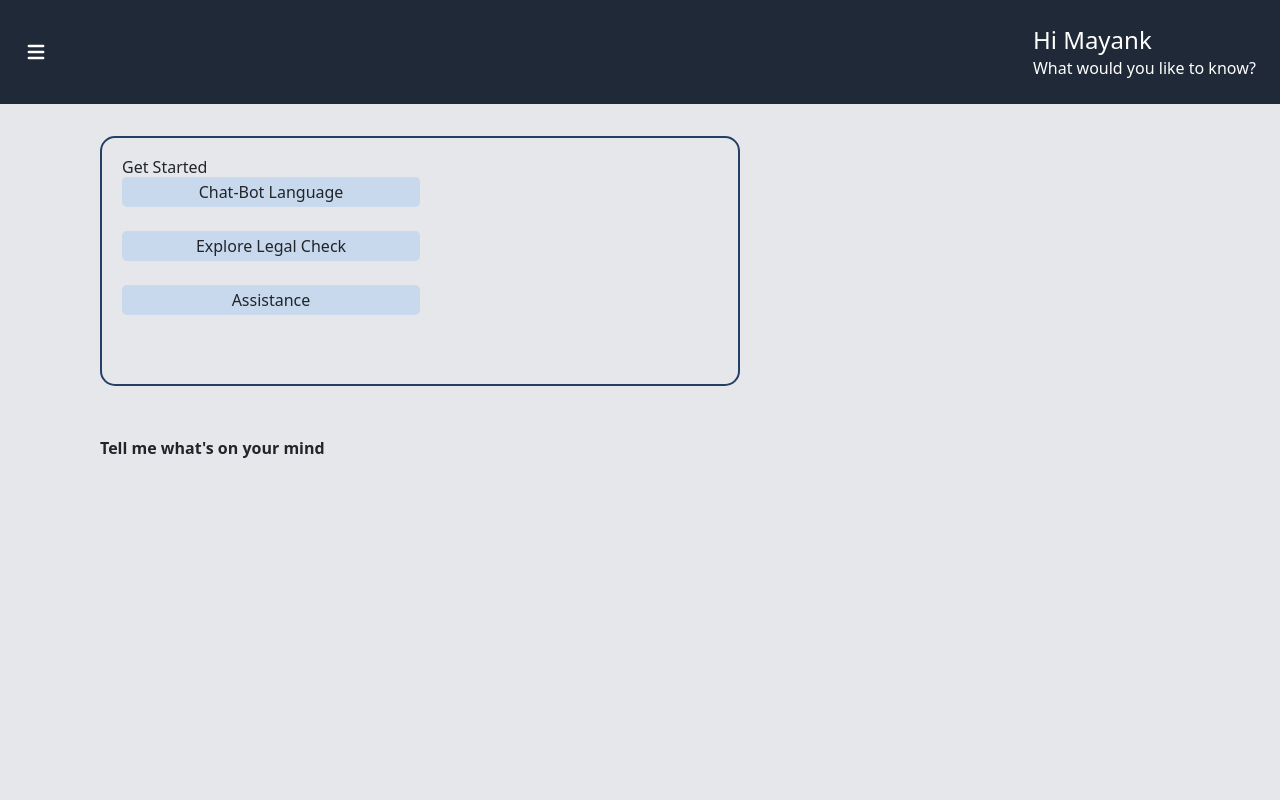
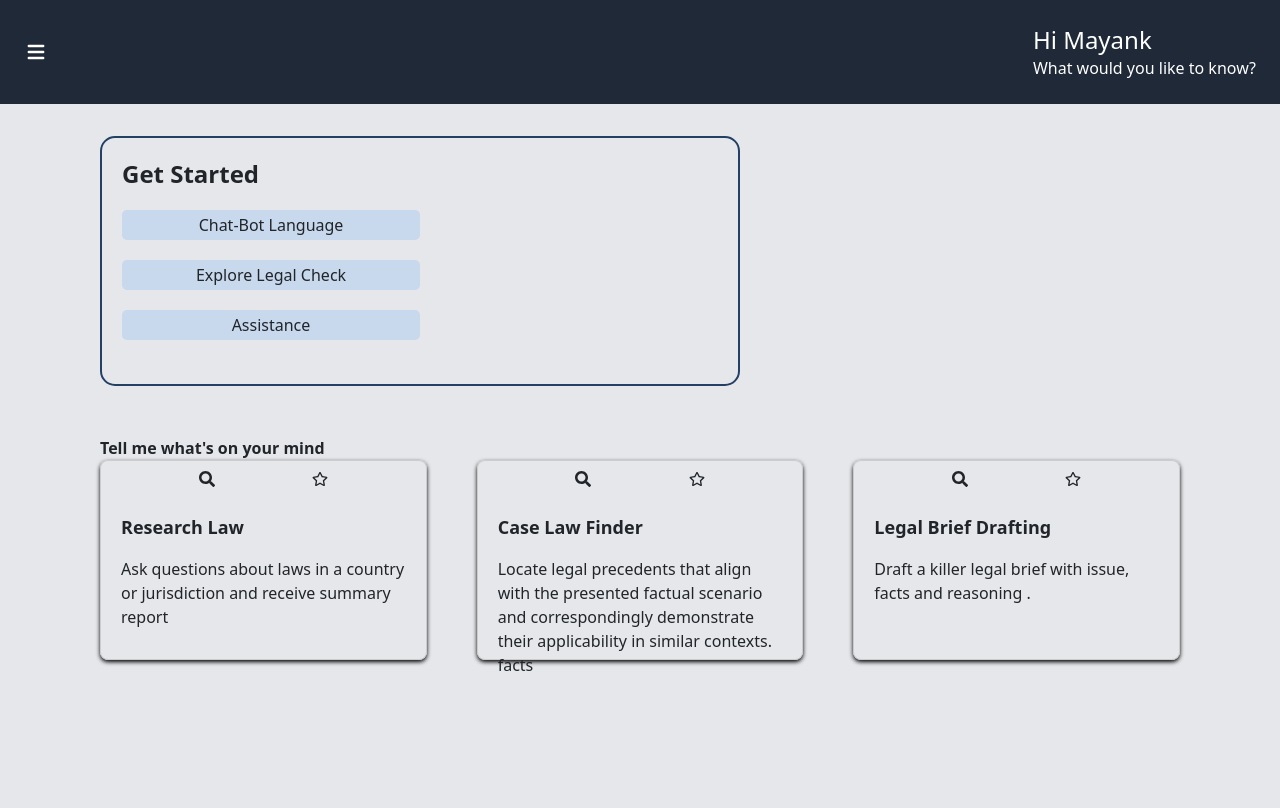
Before and after one commit to NyayaSetu-SIH/NyaySetu-Frontend, a React (Create React App) app: page /signup in a window 1280 px wide. Built offline with nearby package versions, Linux system fonts and the light colour scheme.

Commit message:
dashboard

```diff
--- a/src/Components/Login/Sidebar.jsx
+++ b/src/Components/Login/Sidebar.jsx
@@ -1,5 +1,9 @@
-import React, { useState } from 'react';
-import { HiMenu } from 'react-icons/hi';
+import React, { useState } from "react";
+import { HiMenu } from "react-icons/hi";
+import { FaSearch } from "react-icons/fa";
+import { FaRegStar } from "react-icons/fa";
+
+import { FaRegArrowAltCircleDown } from "react-icons/fa";
 
 const Navbar = () => {
   const [isOpen, setIsOpen] = useState(false);
@@ -9,10 +13,10 @@ const Navbar = () => {
   };
 
   return (
-    <div className="flex h-screen bg-gray-200">
+    <div className="flex  bg-gray-200">
       <div
         className={`${
-          isOpen ? 'block' : 'hidden'
+          isOpen ? "block" : "hidden"
         } bg-gray-900 text-white w-56 min-h-screen p-4`}
       >
         <ul>
@@ -31,46 +35,86 @@ const Navbar = () => {
           </button>
           <div>
             <h1 className="text-white text-2xl">Hi Mayank</h1>
-          <p className=' text-white'>What would you like to know?</p>
+            <p className=" text-white">What would you like to know?</p>
+          </div>
         </div>
 
-
-
-        </div>
-
-        <div className='mainCard'>
-          <h4>Get Started</h4>
+        <div className="mainCard">
+          <h4 className=" text-2xl font-semibold">Get Started</h4>
 
           <div className="dbuttons">
-          <div className="dropdown">
+            <div className="dropdown top-5">
               <button onclick="myFunction()" class="dropbtn">
                 Chat-Bot Language
               </button>
             </div>
             <br></br>
-          <div className="dropdown">
+            <div className="dropdown top-4">
               <button onclick="myFunction()" class="dropbtn">
                 Explore Legal Check
               </button>
             </div>
             <br></br>
-          <div className="dropdown">
+            <div className="dropdown top-3">
               <button onclick="myFunction()" class="dropbtn">
                 Assistance
               </button>
             </div>
           </div>
-
-
-
         </div>
 
         <div className="textM">
           <p>Tell me what's on your mind</p>
         </div>
 
+        <div className="cards">
+          <div className="card1 top-3 h-10">
+            <div className="logos">
+              <FaSearch />
+              <FaRegStar />
+            </div>
+            <div className="head">
+              <h4 className=" font-semibold text-lg py-3">Research Law </h4>
+              <p>
+                Ask questions about laws in a country or jurisdiction and
+                receive summary report{" "}
+              </p>
+            </div>
+          </div>
 
-        <main className="flex-1 overflow-y-auto p-4">{/* Your main content goes here */}</main>
+          <div className="card1 top-3">
+            <div className="logos">
+              <FaSearch />
+              <FaRegStar />
+            </div>
+            <div className="head">
+              <h4 className="font-semibold text-lg py-3">Case Law Finder </h4>
+              <p>
+                Locate legal precedents that align with the presented factual
+                scenario and correspondingly demonstrate their applicability in
+                similar contexts. facts{" "}
+              </p>
+            </div>
+          </div>
+
+          <div className="card1 top-3 h-10 pb-4 bottom-4">
+            <div className="logos">
+              <FaSearch />
+              <FaRegStar />
+            </div>
+            <div className="head">
+              <h4 className="font-semibold text-lg py-3">
+                Legal Brief Drafting{" "}
+              </h4>
+              <p>
+              Draft a killer legal brief with issue, facts and reasoning .
+              </p>
+            </div>
+          </div>
+        </div>
+        <main className="flex-1 overflow-y-auto p-4">
+          {/* Your main content goes here */}
+        </main>
       </div>
     </div>
   );
```
Lines whose indentation alone changed are shown as unchanged.
